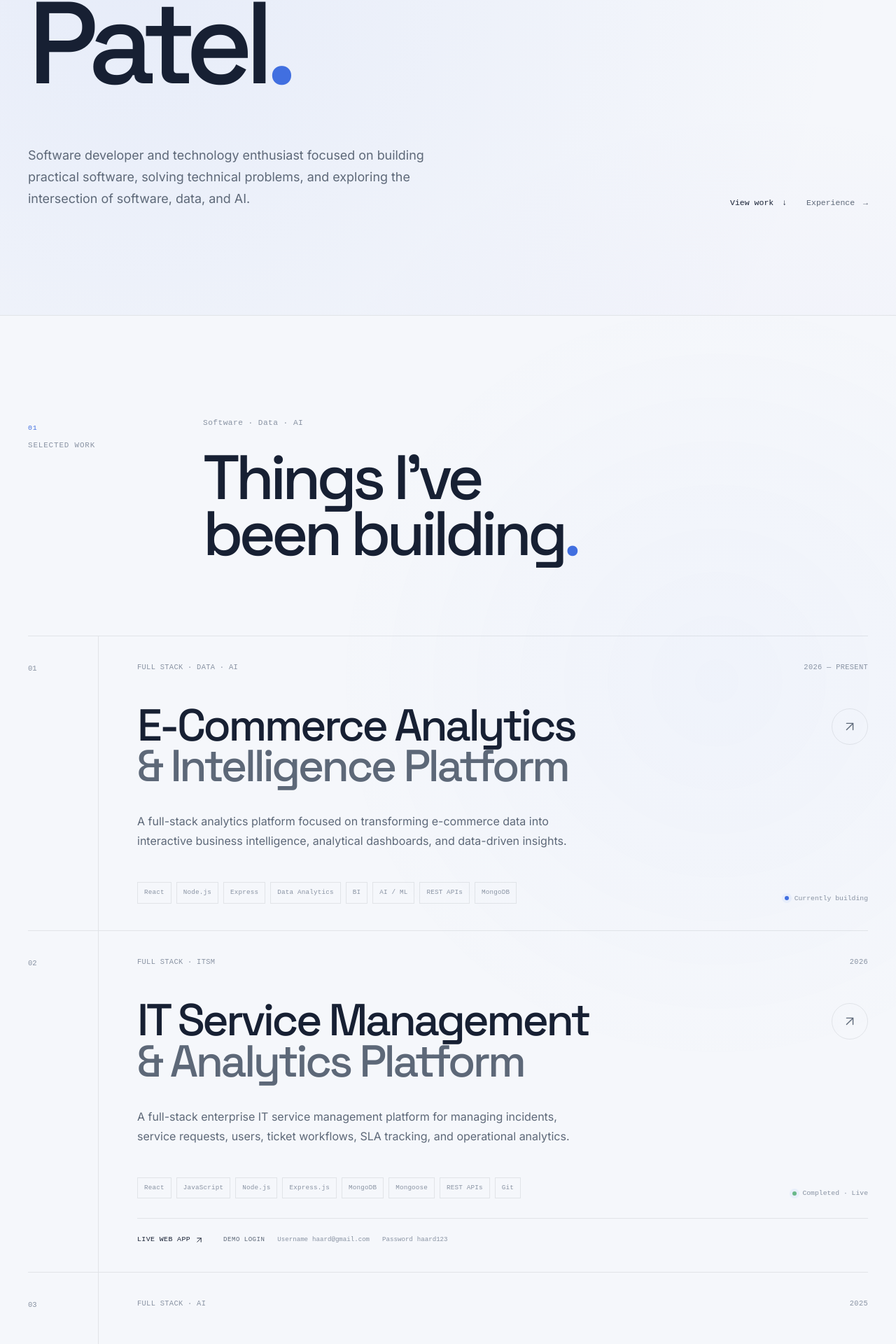
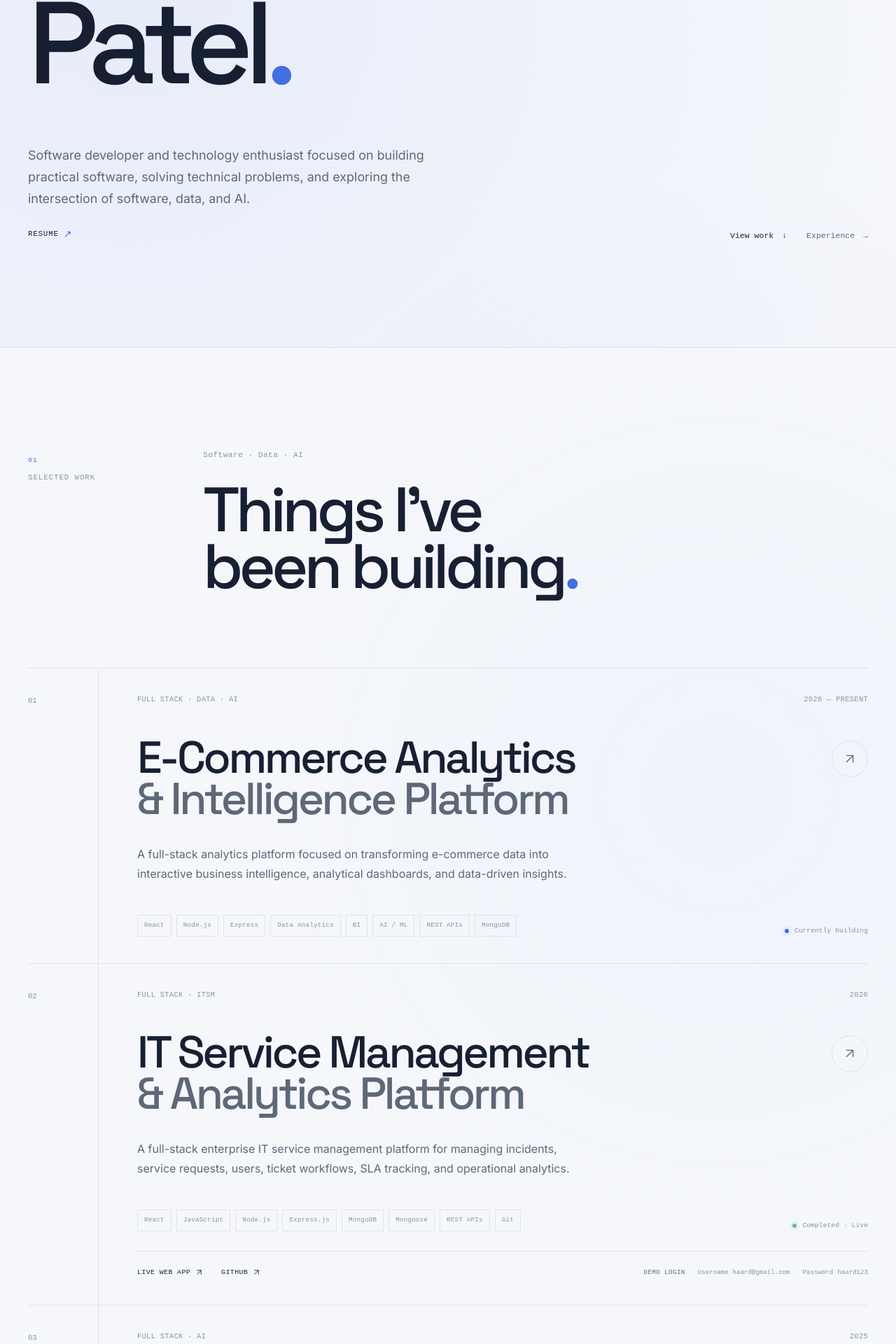
Before and after one commit to Haard-Patel/HAARD-PORTFOLIO, a React (Vite) app: page / in a window 1280 px wide. Shown: the part 431-2351 px from the top of the page at 70% size. Built offline with nearby package versions, Linux system fonts and the light colour scheme.

Commit message:
The work on pojects is done. Next is changing the font size.

```diff
--- a/src/components/Hero/Hero.css
+++ b/src/components/Hero/Hero.css
@@ -3,16 +3,8 @@
 
   margin: 0 auto;
 
-  /*
-    Extra top spacing accounts for the fixed header.
-    This keeps the hero metadata from sitting underneath it.
-  */
   padding: 145px 0 150px;
 }
-
-/* =========================
-   TOP METADATA + NAVIGATION
-   ========================= */
 
 .hero-meta {
   display: grid;
@@ -73,10 +65,6 @@
 
   font-weight: 500;
 }
-
-/* =========================
-   CENTER NAVIGATION
-   ========================= */
 
 .hero-navigation {
   display: flex;
@@ -140,10 +128,6 @@
   transform-origin: left;
 }
 
-/* =========================
-   HERO CONTENT
-   ========================= */
-
 .hero-main {
   padding-top: 35px;
 }
@@ -182,10 +166,6 @@
   color: var(--accent);
 }
 
-/* =========================
-   DESCRIPTION + ACTIONS
-   ========================= */
-
 .hero-bottom {
   display: grid;
 
@@ -198,6 +178,10 @@
   margin-top: 75px;
 }
 
+.hero-copy {
+  max-width: 600px;
+}
+
 .hero-description {
   max-width: 570px;
 
@@ -208,6 +192,54 @@
   font-size: clamp(1rem, 1.4vw, 1.15rem);
 
   line-height: 1.75;
+}
+
+.hero-resume {
+  display: inline-flex;
+
+  align-items: center;
+
+  gap: 7px;
+
+  margin-top: 24px;
+
+  color: var(--text-primary);
+
+  text-decoration: none;
+
+  font-family: "JetBrains Mono", monospace;
+
+  font-size: 0.68rem;
+
+  font-weight: 500;
+
+  letter-spacing: 0.07em;
+
+  transition:
+    color 0.25s ease,
+    transform 0.25s ease;
+}
+
+.hero-resume span {
+  display: inline-block;
+
+  color: var(--accent);
+
+  font-size: 0.88rem;
+
+  transition:
+    transform 0.25s ease,
+    color 0.25s ease;
+}
+
+.hero-resume:hover {
+  color: var(--accent);
+}
+
+.hero-resume:hover span {
+  color: var(--accent-secondary);
+
+  transform: translate(2px, -2px);
 }
 
 .hero-actions {
@@ -250,19 +282,11 @@
   color: var(--text-primary);
 }
 
-/* =========================
-   TABLET
-   ========================= */
-
 @media (max-width: 1000px) {
   .hero-navigation {
     gap: 40px;
   }
 }
-
-/* =========================
-   MOBILE
-   ========================= */
 
 @media (max-width: 760px) {
   .hero {
@@ -328,10 +352,6 @@
   }
 }
 
-/* =========================
-   SMALL MOBILE
-   ========================= */
-
 @media (max-width: 430px) {
   .hero {
     width: min(var(--max-width), calc(100% - 28px));
--- a/src/components/Hero/Hero.jsx
+++ b/src/components/Hero/Hero.jsx
@@ -11,7 +11,6 @@ function Hero() {
 
         <nav className="hero-navigation" aria-label="Main navigation">
           <a href="#skills">Skills</a>
-
           <a href="#contact">Contact</a>
         </nav>
 
@@ -33,11 +32,23 @@ function Hero() {
         </h1>
 
         <div className="hero-bottom">
-          <p className="hero-description">
-            Software developer and technology enthusiast focused on
-            building practical software, solving technical problems,
-            and exploring the intersection of software, data, and AI.
-          </p>
+          <div className="hero-copy">
+            <p className="hero-description">
+              Software developer and technology enthusiast focused on
+              building practical software, solving technical problems,
+              and exploring the intersection of software, data, and AI.
+            </p>
+
+            <a
+              href="https://acrobat.adobe.com/id/urn:aaid:sc:ap:2e2a7792-15d9-4b96-81bc-7498cf67c744"
+              target="_blank"
+              rel="noreferrer"
+              className="hero-resume"
+            >
+              RESUME
+              <span>↗</span>
+            </a>
+          </div>
 
           <div className="hero-actions">
             <a href="#projects" className="hero-link primary">
--- a/src/components/Projects/Projects.css
+++ b/src/components/Projects/Projects.css
@@ -21,10 +21,6 @@
 
     margin: 0 auto;
   }
-
-  /* =========================
-     SECTION HEADING
-     ========================= */
 
   .projects-heading {
     display: grid;
@@ -95,10 +91,6 @@
     color: var(--accent);
   }
 
-  /* =========================
-     PROJECT LIST
-     ========================= */
-
   .projects-list {
     border-top: 1px solid var(--border);
   }
@@ -121,10 +113,6 @@
     background: var(--surface);
   }
 
-  /* =========================
-     PROJECT INDEX
-     ========================= */
-
   .project-index {
     display: flex;
 
@@ -141,10 +129,6 @@
   .project-item:hover .project-index {
     color: var(--accent);
   }
-
-  /* =========================
-     PROJECT CONTENT
-     ========================= */
 
   .project-main {
     display: flex;
@@ -204,10 +188,6 @@
     color: var(--text-secondary);
   }
 
-  /* =========================
-     PROJECT ARROW / DEMO
-     ========================= */
-
   .project-arrow {
     display: flex;
 
@@ -248,9 +228,9 @@
     transform: translate(3px, -3px);
   }
 
-  /* =========================
-     DESCRIPTION
-     ========================= */
+  .project-arrow-static {
+    cursor: default;
+  }
 
   .project-description {
     max-width: 650px;
@@ -263,10 +243,6 @@
 
     line-height: 1.75;
   }
-
-  /* =========================
-     BOTTOM INFORMATION
-     ========================= */
 
   .project-bottom {
     display: flex;
@@ -314,10 +290,6 @@
     border-color: var(--border-hover);
   }
 
-  /* =========================
-     STATUS
-     ========================= */
-
   .project-status {
     display: flex;
 
@@ -355,14 +327,11 @@
     background: var(--accent);
   }
 
-  /* =========================
-     PROJECT LINKS
-     ========================= */
-
   .project-links {
     display: flex;
 
     align-items: center;
+    justify-content: space-between;
 
     gap: 28px;
 
@@ -373,6 +342,19 @@
     border-top: 1px solid var(--border);
   }
 
+  .project-arrow-static {
+    cursor: default;
+  }
+
+  .project-primary-links {
+    display: flex;
+
+    align-items: center;
+
+    gap: 25px;
+  }
+
+  .project-primary-links a,
   .project-links > a {
     display: inline-flex;
 
@@ -397,15 +379,12 @@
       transform 0.25s ease;
   }
 
+  .project-primary-links a:hover,
   .project-links > a:hover {
     color: var(--accent);
 
     transform: translateX(2px);
   }
-
-  /* =========================
-     DEMO LOGIN
-     ========================= */
 
   .project-demo-login {
     display: flex;
@@ -443,10 +422,6 @@
     font-weight: 500;
   }
 
-  /* =========================
-     FOOTER
-     ========================= */
-
   .projects-footer {
     display: flex;
 
@@ -474,10 +449,6 @@
 
     background: var(--border);
   }
-
-  /* =========================
-     TABLET
-     ========================= */
 
   @media (max-width: 1000px) {
     .project-demo-login {
@@ -512,10 +483,6 @@
       max-width: 600px;
     }
   }
-
-  /* =========================
-     MOBILE
-     ========================= */
 
   @media (max-width: 760px) {
     .projects-section {
@@ -609,16 +576,18 @@
       gap: 18px;
     }
 
+    .project-primary-links {
+      flex-wrap: wrap;
+
+      gap: 18px 25px;
+    }
+
     .project-demo-login {
       flex-wrap: wrap;
 
       gap: 12px 18px;
     }
   }
-
-  /* =========================
-     SMALL MOBILE
-     ========================= */
 
   @media (max-width: 430px) {
     .projects-container {
@@ -669,4 +638,8 @@
     .project-demo-login > span:first-child {
       grid-column: 1 / -1;
     }
+
+    .project-arrow-static {
+        cursor: default;
+      }
   }
--- a/src/components/Projects/Projects.jsx
+++ b/src/components/Projects/Projects.jsx
@@ -23,6 +23,7 @@ const projects = [
     type: "Full Stack · Data · AI",
     statusType: "building",
   },
+
   {
     number: "02",
     year: "2026",
@@ -43,9 +44,13 @@ const projects = [
     status: "Completed · Live",
     type: "Full Stack · ITSM",
     statusType: "completed",
-    liveUrl: "https://it-service-management-platform-k8zz.vercel.app/",
+    liveUrl:
+      "https://it-service-management-platform-k8zz.vercel.app/",
+    githubUrl:
+      "https://github.com/Hhaard/it-service-management-platform",
     credentials: true,
   },
+
   {
     number: "03",
     year: "2025",
@@ -69,12 +74,34 @@ const projects = [
     demoUrl:
       "https://drive.google.com/file/d/18GCkzgmugOWIGWzA-EJCYOhHlCrEWNNp/view?usp=drivesdk",
   },
+
+  {
+    number: "04",
+    year: "2024",
+    title: "Pet Management",
+    subtitle: "System",
+    description:
+      "An object-oriented pet management application designed to manage customer, pet, service, appointment, and record information with file-based data persistence and structured service workflows.",
+    tags: [
+      "Java",
+      "OOP",
+      "File I/O",
+      "Data Management",
+      "Record Management",
+      "Scheduling",
+      "Testing",
+    ],
+    status: "Completed",
+    type: "Software · Java",
+    statusType: "completed",
+  },
 ];
 
 function Projects() {
   return (
     <section id="projects" className="projects-section">
       <div className="projects-container">
+
         <div className="projects-heading">
           <div className="projects-label">
             <span>01</span>
@@ -95,19 +122,26 @@ function Projects() {
         </div>
 
         <div className="projects-list">
+
           {projects.map((project) => (
-            <article className="project-item" key={project.number}>
+            <article
+              className="project-item"
+              key={project.number}
+            >
+
               <div className="project-index">
                 <span>{project.number}</span>
               </div>
 
               <div className="project-main">
+
                 <div className="project-topline">
                   <span>{project.type}</span>
                   <span>{project.year}</span>
                 </div>
 
                 <div className="project-title-row">
+
                   <h3>
                     {project.title}
                     <br />
@@ -118,27 +152,40 @@ function Projects() {
                     <a
                       href={project.liveUrl}
                       target="_blank"
-                      rel="noreferrer"
+                      rel="noopener noreferrer"
                       className="project-arrow"
                       aria-label={`Open ${project.title}`}
                     >
-                      <ArrowUpRight size={22} strokeWidth={1.5} />
+                      <ArrowUpRight
+                        size={22}
+                        strokeWidth={1.5}
+                      />
                     </a>
                   ) : project.demoUrl ? (
                     <a
                       href={project.demoUrl}
                       target="_blank"
-                      rel="noreferrer"
+                      rel="noopener noreferrer"
                       className="project-arrow"
                       aria-label={`Watch ${project.title} demo`}
                     >
-                      <Play size={19} strokeWidth={1.5} />
+                      <Play
+                        size={19}
+                        strokeWidth={1.5}
+                      />
                     </a>
                   ) : (
-                    <div className="project-arrow">
-                      <ArrowUpRight size={22} strokeWidth={1.5} />
+                    <div
+                      className="project-arrow project-arrow-static"
+                      aria-hidden="true"
+                    >
+                      <ArrowUpRight
+                        size={22}
+                        strokeWidth={1.5}
+                      />
                     </div>
                   )}
+
                 </div>
 
                 <p className="project-description">
@@ -146,67 +193,115 @@ function Projects() {
                 </p>
 
                 <div className="project-bottom">
+
                   <div className="project-tags">
                     {project.tags.map((tag) => (
-                      <span key={tag}>{tag}</span>
+                      <span key={tag}>
+                        {tag}
+                      </span>
                     ))}
                   </div>
 
-                  <span className={`project-status ${project.statusType}`}>
+                  <span
+                    className={`project-status ${project.statusType}`}
+                  >
                     <span className="status-dot" />
                     {project.status}
                   </span>
+
                 </div>
 
                 {project.liveUrl && (
                   <div className="project-links">
+
+                    <div className="project-primary-links">
+
                       <a
                         href={project.liveUrl}
                         target="_blank"
-                      rel="noreferrer"
+                        rel="noopener noreferrer"
                       >
                         Live Web App
-                      <ArrowUpRight size={13} strokeWidth={1.7} />
+                        <ArrowUpRight
+                          size={13}
+                          strokeWidth={1.7}
+                        />
                       </a>
 
+                      <a
+                        href={project.githubUrl}
+                        target="_blank"
+                        rel="noopener noreferrer"
+                      >
+                        GitHub
+                        <ArrowUpRight
+                          size={13}
+                          strokeWidth={1.7}
+                        />
+                      </a>
+
+                    </div>
+
+                    {project.credentials && (
                       <div className="project-demo-login">
-                      <span>Demo Login</span>
 
                         <span>
-                        <strong>Username</strong>
+                          Demo Login
+                        </span>
+
+                        <span>
+                          <strong>
+                            Username
+                          </strong>
                           haard@gmail.com
                         </span>
 
                         <span>
-                        <strong>Password</strong>
+                          <strong>
+                            Password
+                          </strong>
                           haard123
                         </span>
+
                       </div>
+                    )}
+
                   </div>
                 )}
 
                 {project.demoUrl && (
                   <div className="project-links">
+
                     <a
                       href={project.demoUrl}
                       target="_blank"
-                      rel="noreferrer"
+                      rel="noopener noreferrer"
                     >
                       Watch Demo
-                      <Play size={12} strokeWidth={1.7} />
+                      <Play
+                        size={12}
+                        strokeWidth={1.7}
+                      />
                     </a>
+
                   </div>
                 )}
+
               </div>
+
             </article>
           ))}
+
         </div>
 
         <div className="projects-footer">
-          <span>More work coming soon</span>
+          <span>
+            More work coming soon
+          </span>
 
           <span className="projects-footer-line" />
         </div>
+
       </div>
     </section>
   );
```
Lines whose indentation alone changed are shown as unchanged.
